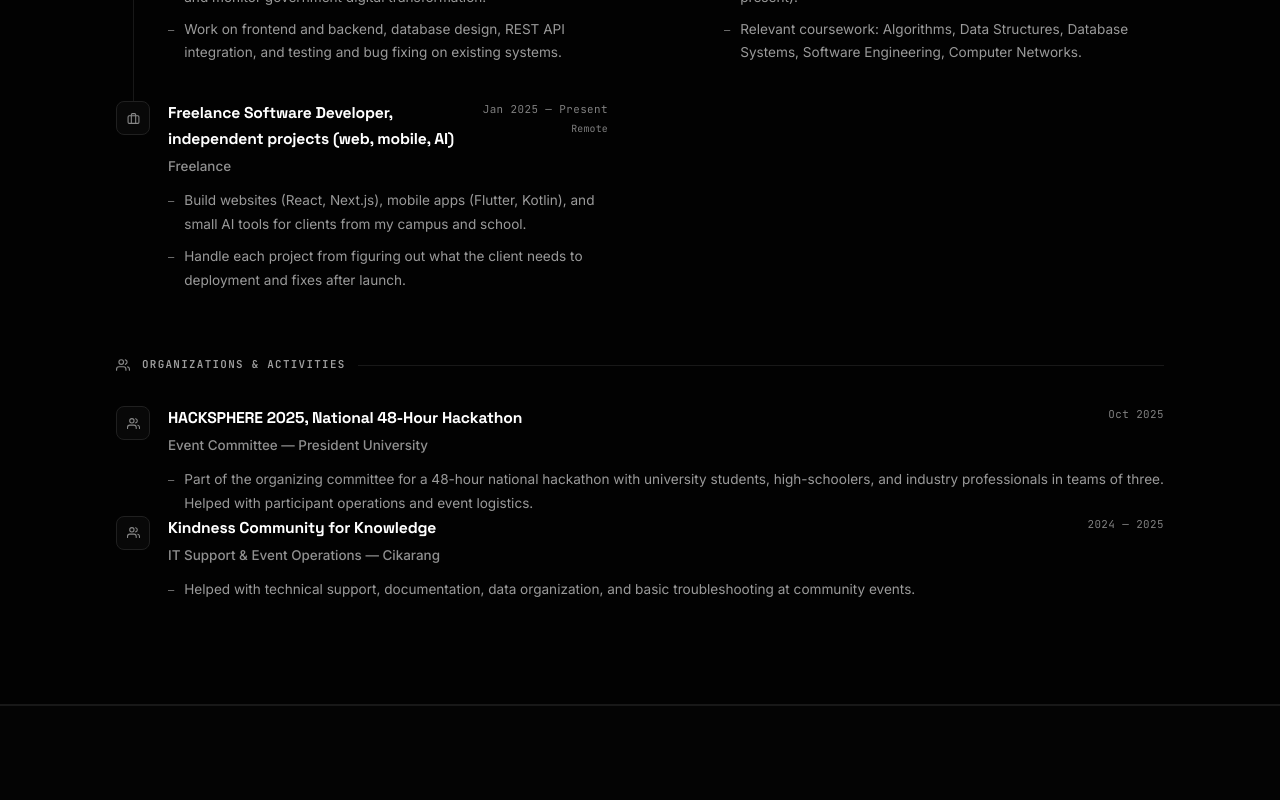
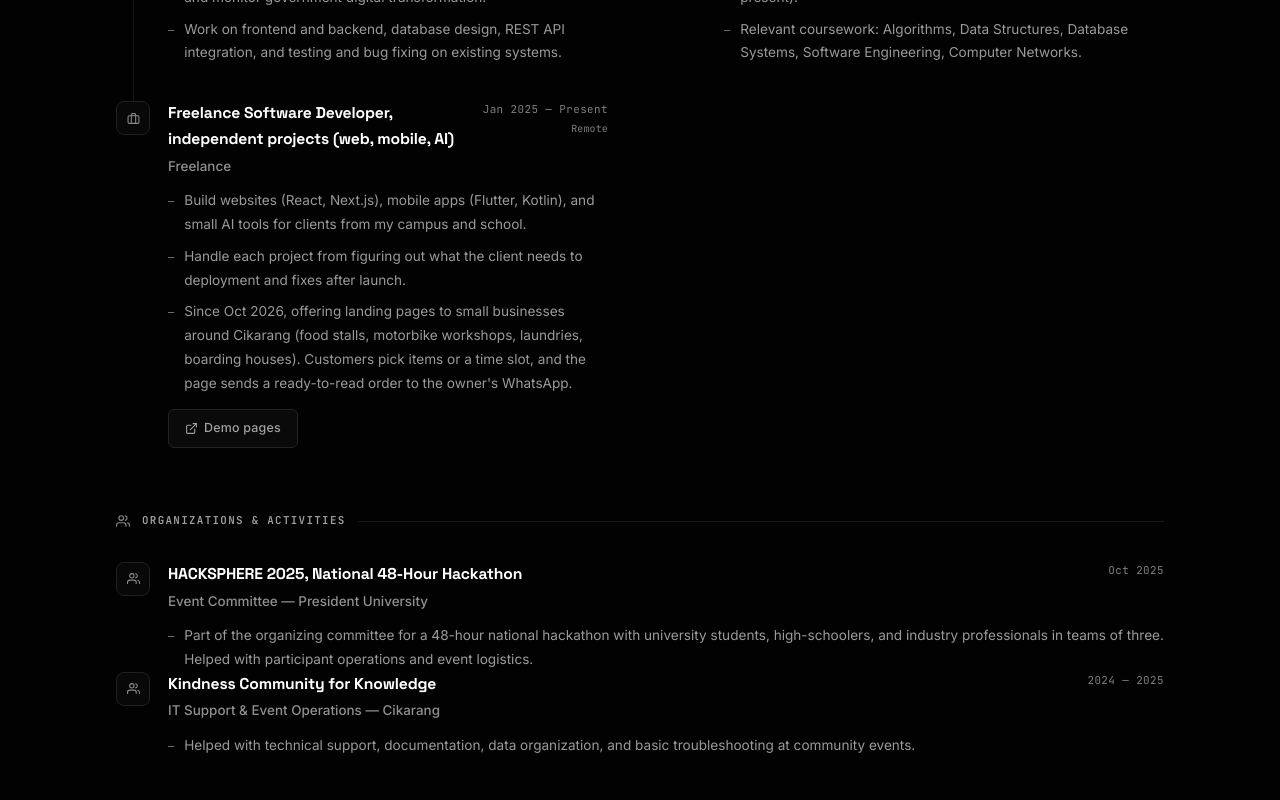
Before and after one commit to SultanZhalifa/portfolio, a React (Vite) app: page / in a window 1280 px wide. Shown: the part 3887-4687 px from the top of the page. Built offline with nearby package versions, Linux system fonts and the light colour scheme; no server answers.

Commit message:
content: add UMKM landing page work to freelance experience
Adds a line about the WhatsApp-ordering landing pages for small
businesses around Cikarang, with a link to the demo pages. Experience
items can now carry optional links.

```diff
--- a/src/components/Experience.jsx
+++ b/src/components/Experience.jsx
@@ -1,6 +1,6 @@
 import { useRef } from 'react';
 import { motion, useInView } from 'framer-motion';
-import { FiBriefcase, FiBook, FiUsers } from 'react-icons/fi';
+import { FiBriefcase, FiBook, FiUsers, FiExternalLink } from 'react-icons/fi';
 import { data } from '../data';
 
 function TimelineItem({ item, index, inView, type, isLast }) {
@@ -97,6 +97,23 @@ function TimelineItem({ item, index, inView, type, isLast }) {
             </li>
           ))}
         </ul>
+
+        {item.links && item.links.length > 0 && (
+          <div style={{ display: 'flex', flexWrap: 'wrap', gap: '8px', marginTop: '14px' }}>
+            {item.links.map((l) => (
+              <a
+                key={l.href}
+                href={l.href}
+                target="_blank"
+                rel="noreferrer"
+                className="btn btn-ghost"
+                style={{ padding: '8px 16px', fontSize: '0.78rem', gap: '6px' }}
+              >
+                <FiExternalLink size={13} /> {l.label}
+              </a>
+            ))}
+          </div>
+        )}
       </div>
     </motion.div>
   );
--- a/src/data.js
+++ b/src/data.js
@@ -331,7 +331,9 @@ export const data = {
       points: [
         "Build websites (React, Next.js), mobile apps (Flutter, Kotlin), and small AI tools for clients from my campus and school.",
         "Handle each project from figuring out what the client needs to deployment and fixes after launch.",
+        "Since Oct 2026, offering landing pages to small businesses around Cikarang (food stalls, motorbike workshops, laundries, boarding houses). Customers pick items or a time slot, and the page sends a ready-to-read order to the owner's WhatsApp.",
       ],
+      links: [{ label: "Demo pages", href: "https://websultan.pages.dev/" }],
     },
   ],
 
```
